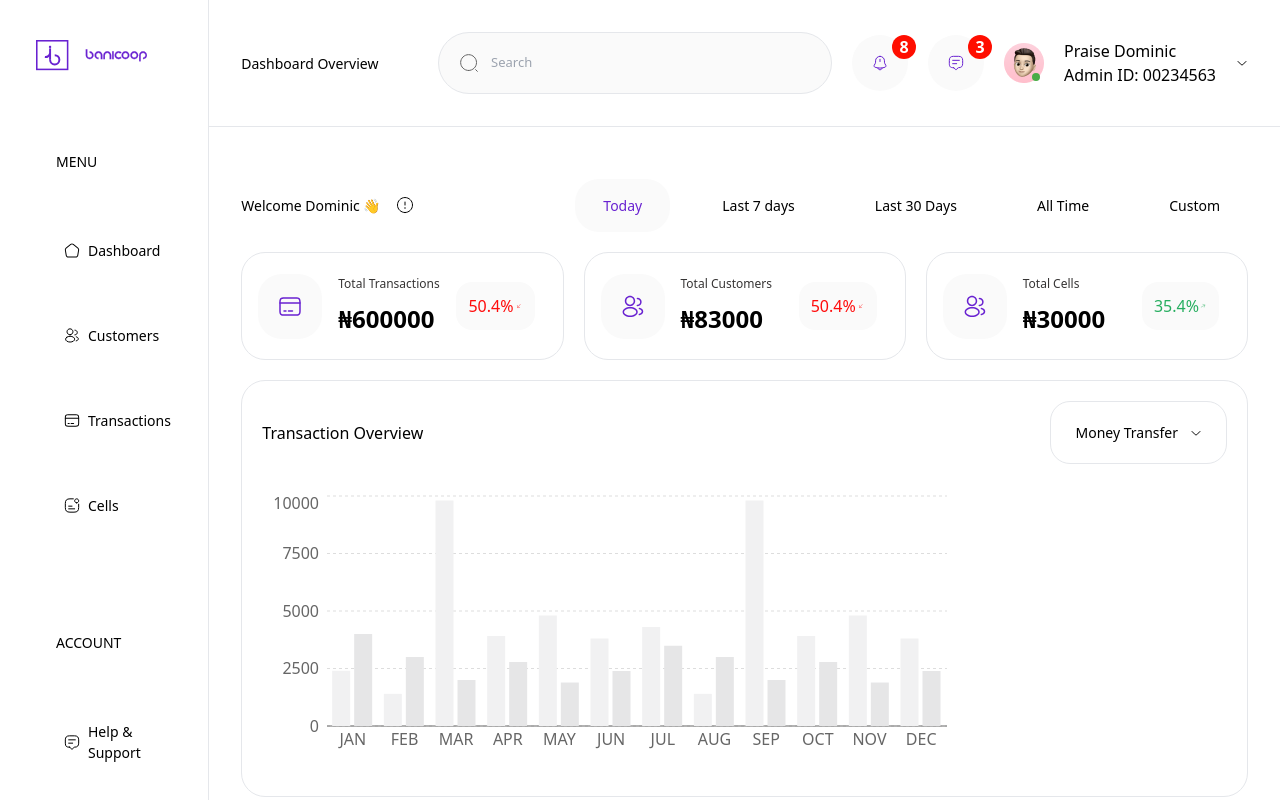
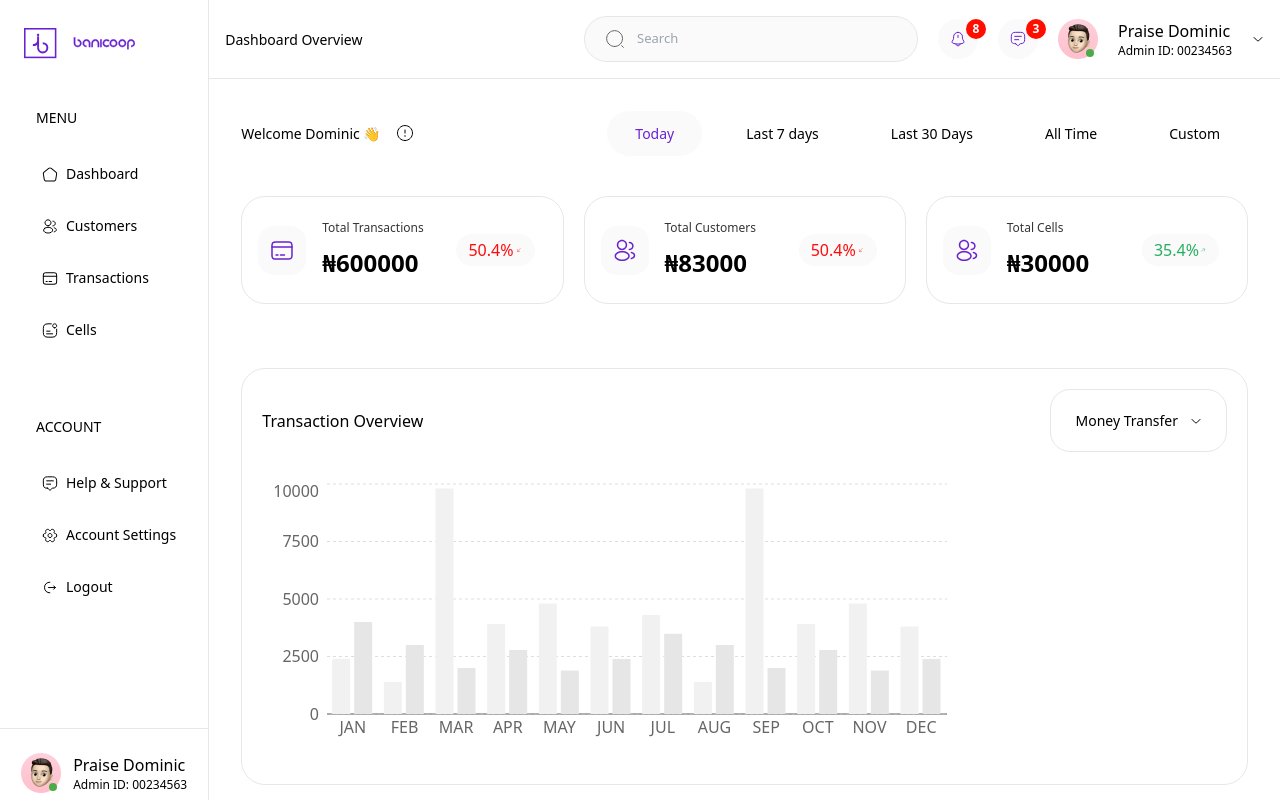
Before and after one commit to Banicoop/admin, a React (Create React App) app: page / in a window 1280 px wide. Shown: the top 800 px of the page. Built offline with nearby package versions, Linux system fonts and the light colour scheme.

Commit message:
layout resolved

```diff
--- a/src/Routes.tsx
+++ b/src/Routes.tsx
@@ -3,8 +3,11 @@ import { Outlet, createBrowserRouter, RouterProvider } from 'react-router-dom';
 import Sidebar from './components/Sidebar';
 import Navbar from './components/Navbar';
 import Dashboard from './pages/Dashboard';
+import Welcome from './components/Welcome';
+import Widget from './components/Widget';
+import Cells from './pages/cells/Cells';
 
-function DashboardLayout(){
+function DashboardLayout1(){
   return(
     <div className="flex min-h-screen min-w-full">
         <Sidebar/>
@@ -16,17 +19,41 @@ function DashboardLayout(){
   )
 }
 
+
+function CellLayout(){
+  return(
+    <div className="flex min-h-screen min-w-full">
+        <Sidebar/>
+      <div className="flex flex-col h-full w-full">
+        <Navbar/>
+        <Welcome/>
+
+        <div className="flex flex-col md:flex-row md:flex-wrap lg:flex-nowrap items-center gap-5 p-8">
+            <Widget type='transactions'/>
+            <Widget type='customers'/>
+            <Widget type='cells'/>
+        </div>
+        <Outlet/>
+      </div>
+    </div>
+  )
+}
+
 const router = createBrowserRouter([
   {
     path: '/',
-    element: <DashboardLayout/>,
+    element: <CellLayout/>,
     children: [
       {
         path: '/',
         element: <Dashboard/>
+      },
+      {
+        path: '/cells',
+        element: <Cells/>
       }
     ]
-  }
+  },
 ])
 
 function Routes (){
--- a/src/components/Navbar.tsx
+++ b/src/components/Navbar.tsx
@@ -2,22 +2,22 @@ import React from 'react'
 
 const Navbar = () => {
   return (
-    <div className='flex justify-between items-center p-8 w-full border-b-[1px] '>
+    <div className='flex justify-between items-center p-4 w-full border-b-[1px] '>
       <h1 className='text-[#000] text-[14px]'>Dashboard Overview</h1>
 
       <div className="flex items-center gap-5">
-        <div className="flex items-center border-[1px] rounded-full p-5 gap-3 bg-[#fafafa]">
+        <div className="flex items-center border-[1px] rounded-full px-5 py-3 gap-3 bg-[#fafafa]">
           <img src="/search.svg" alt="" className="" />
-          <input type="text" className="w-[320px] outline-none bg-inherit text-[13px]" placeholder='Search' />
+          <input type="text" className="w-[260px] outline-none bg-inherit text-[13px]" placeholder='Search' />
         </div>
 
-        <div className="flex p-5 rounded-full bg-[#fafafa] relative cursor-pointer">
+        <div className="flex p-3 rounded-full bg-[#fafafa] relative cursor-pointer">
           <img src="/notification.svg" alt="" className="" />
-          <span className="flex items-center rounded-full absolute justify-center h-6 w-6 bg-[#FF0E00] text-[#fff] font-[600] -top-[0px] -right-2">8</span>
+          <span className="flex items-center rounded-full absolute justify-center h-5 w-5 p-1 bg-[#FF0E00] text-[#fff] font-[600] -top-[0px] -right-2 text-xs">8</span>
         </div>
-        <div className="flex p-5 rounded-full bg-[#fafafa] relative cursor-pointer">
+        <div className="flex p-3 rounded-full bg-[#fafafa] relative cursor-pointer">
           <img src="/message.svg" alt="" className="" />
-          <span className="flex items-center rounded-full absolute justify-center h-6 w-6 bg-[#FF0E00] text-[#fff] font-[600] -top-[0px] -right-2">3</span>
+          <span className="flex items-center rounded-full absolute justify-center h-5 w-5 p-1 bg-[#FF0E00] text-[#fff] font-[600] -top-[0px] -right-2 text-xs">3</span>
         </div>
 
         <div className="relative">
@@ -26,7 +26,7 @@ const Navbar = () => {
         </div>
         <div className="flex flex-col">
           <span className="text-[#000000] font-[500]">Praise Dominic</span>
-          <span className="text-[#000000] font-[300]">Admin ID: 00234563</span>
+          <span className="text-[#000000] text-xs">Admin ID: 00234563</span>
         </div>
 
         <img src="/arrow-down.svg" alt="" className="" />
--- a/src/components/Sidebar.tsx
+++ b/src/components/Sidebar.tsx
@@ -5,20 +5,20 @@ import { Link } from 'react-router-dom';
 const Sidebar = () => {
   return (
     <div className='w-[250px] min-h-full border-r-[1px] flex flex-col'>
-      <div className="p-4">
+      <div className="p-1">
         <div className="flex gap-4 items-center mt-6 ml-[20px]">
           <img src="/logo1.svg" alt="" className="" />
           <img src="/banicoop.svg" alt="" className="" />
         </div>
 
       { menuData.map((i) => (
-        <div className="flex flex-col p-4 gap-6 mt-10">
-          <h2 className='text-[14px] m-6'>{i.title}</h2>
+        <div className="flex flex-col p-4 gap-2 mt-4">
+          <h2 className='text-[14px] m-4'>{i.title}</h2>
 
          { i.items.map((item) => (
-          <Link to={item.url} className="flex items-center gap-2 px-3 py-5 hover:bg-[#fafafa] hover:text-[#6922D1] rounded-full">
-            <img src={item.icon} alt="" className="ml-[20px] text-bgPurple" />
-            <span className='text-[14px]'>{item.name}</span>
+          <Link to={item.url} className="flex items-center gap-2 p-3 hover:bg-[#fafafa] hover:text-[#6922D1] rounded-full">
+            <img src={item.icon} alt="" className="ml-[10px] text-bgPurple" />
+            <span className='text-sm'>{item.name}</span>
           </Link>
          ))}
         </div>
@@ -27,7 +27,7 @@ const Sidebar = () => {
 
 
     {/* BOTTOM */}
-      <div className="mt-auto border-t-[1px] flex justify-center items-center p-8 gap-3">
+      <div className="mt-auto border-t-[1px] flex justify-center items-center px-2 py-6 gap-3">
         <div className="relative">
           <img src="/avater.png" alt="" className="" />
           <div className='bg-[#49AC46] rounded-full h-2 w-2 absolute top-[30px] right-1'/>
@@ -35,7 +35,7 @@ const Sidebar = () => {
 
         <div className="flex flex-col ">
             <span className="text-[#000000] font-[500]">Praise Dominic</span>
-            <span className="text-[#000000] font-[300]">Admin ID: 00234563</span>
+            <span className="text-[#000000] text-xs">Admin ID: 00234563</span>
         </div>
       </div>
     </div>
--- a/src/components/Welcome.tsx
+++ b/src/components/Welcome.tsx
@@ -24,17 +24,17 @@ const Welcome = () => {
     const [activeItem, setActiveItem] = useState('Today');
 
   return (
-    <div className='flex items-center justify-between mt-5'>
+    <div className='flex items-center justify-between px-8 pt-8 pb-2 '>
         <div className="flex items-center gap-4">
             <span className='text-[#000] text-[14px]'>Welcome Dominic 👋</span>
             <img src="/alert-circle.svg" alt="" className="" />
         </div>
 
-        <div className="flex items-center gap-6">
+        <div className="flex items-center gap-4">
             { list.map((l) => (
                 <span
                 onClick={() => setActiveItem(l.label)}
-                className={`py-4 px-7 rounded-3xl text-[14px] cursor-pointer ${activeItem === l.label ? 'bg-bgR text-bgPurple' : 'hover:bg-bgR hover:text-bgPurple'}`}
+                className={`py-3 px-7 rounded-3xl text-[14px] cursor-pointer ${activeItem === l.label ? 'bg-bgR text-bgPurple' : 'hover:bg-bgR hover:text-bgPurple'}`}
                 key={l.label}>{l.label}</span>
             ))
             }
--- a/src/components/Widget.tsx
+++ b/src/components/Widget.tsx
@@ -35,13 +35,13 @@ const Widget: FC<WidgetProps> = ({type}) => {
             default:
                 throw new Error();
         }
-    }
+}
 
     const details = wigetDetails();
   return (
     <div className='min-h-[108px] flex items-center border-[1px] rounded-3xl gap-4 p-4 w-full justify-between'>
         <div className="flex items-center gap-4">
-            <div className="bg-bgR p-5 rounded-3xl">
+            <div className="bg-bgR p-3 rounded-2xl">
                 <img src={details.icon} alt="" className="" />
             </div>
 
@@ -51,7 +51,7 @@ const Widget: FC<WidgetProps> = ({type}) => {
             </div>
         </div>
 
-        <div className="flex  p-3 rounded-2xl bg-bgR mr-3">
+        <div className="flex py-1 px-3 rounded-2xl bg-bgR mr-3">
             <span className='' style={{color: `${details.bgColor}`}}>{details.text2}%</span>
             <img src={details.icon2} alt="" className="" />
         </div>
--- a/src/pages/Dashboard.tsx
+++ b/src/pages/Dashboard.tsx
@@ -1,18 +1,9 @@
-import React from 'react'
-import Welcome from '../components/Welcome';
-import Widget from '../components/Widget';
+import React from 'react';
 import Chart from '../sections/Chart';
 
 const Dashboard = () => {
   return (
     <div className='flex flex-col p-8 w-full gap-5'>
-        <Welcome/>
-
-        <div className="flex items-center gap-5 w-full">
-            <Widget type='transactions'/>
-            <Widget type='customers'/>
-            <Widget type='cells'/>
-        </div>
         <Chart/>
     </div>
   )
```
Also changed, not shown: src/pages/cells/Cells.tsx (renamed from src/pages/Cells.tsx).
